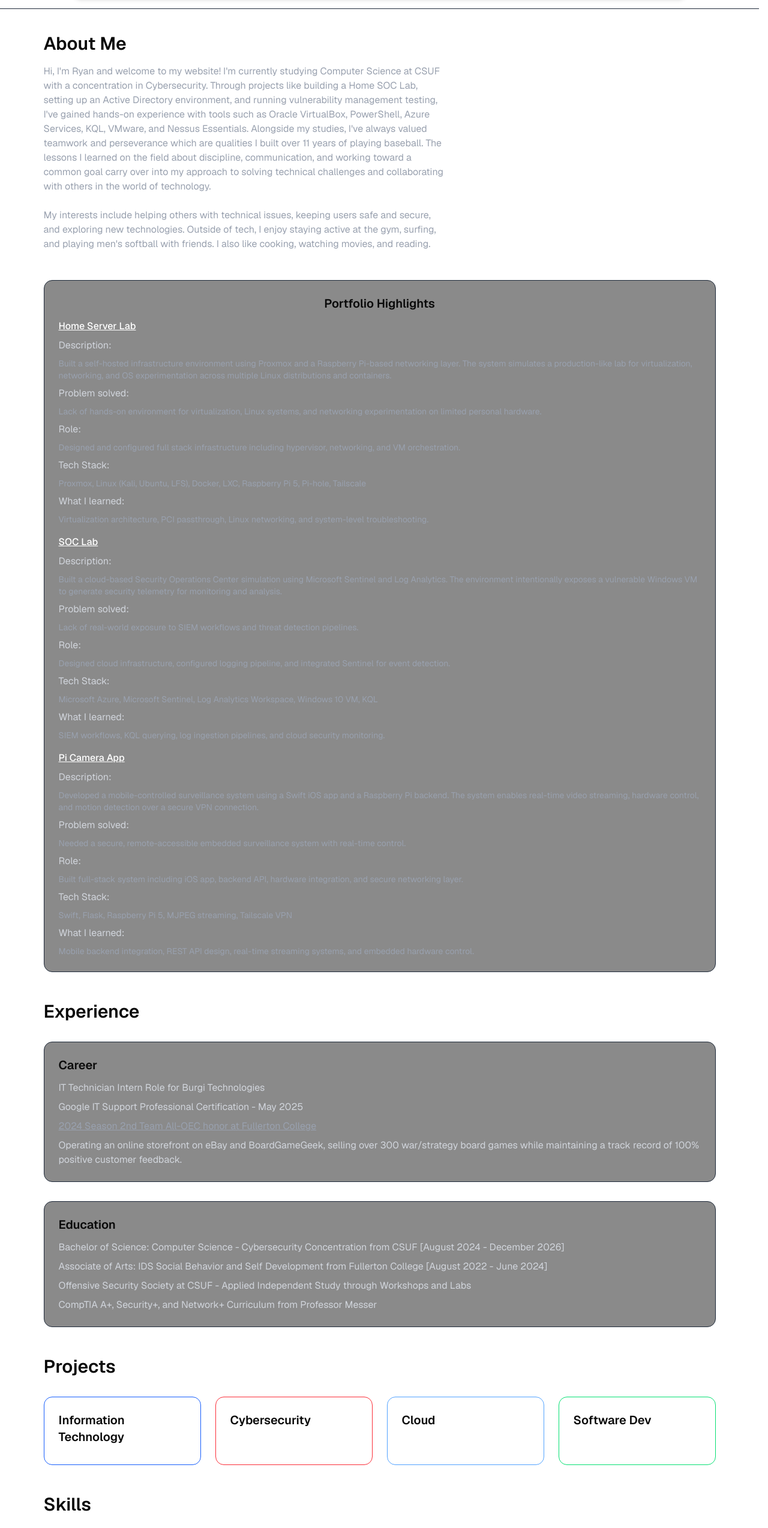
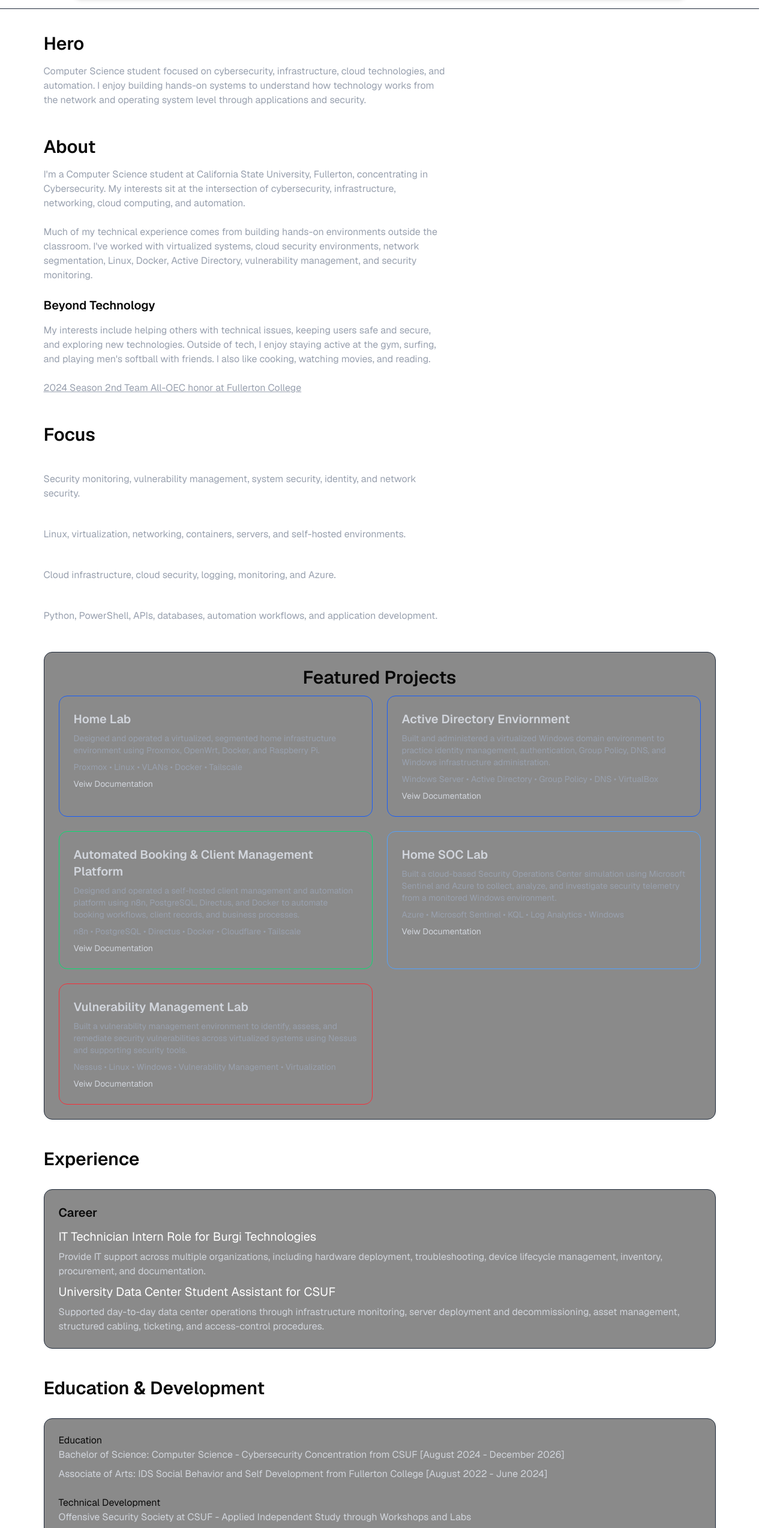
Before and after one commit to Ryan4012/portv2, a Next.js app: page / in a window 1280 px wide. Shown: the part 78-2626 px from the top of the page at 60% size. Built offline with nearby package versions, Linux system fonts and the light colour scheme.

Commit message:
home page updates and adjustments

```diff
--- a/app/page.tsx
+++ b/app/page.tsx
@@ -4,80 +4,104 @@ export default function Home() {
   return (
     <div className="space-y-12">
 
-      {/* About */}
-      <section id="about">
-        <h2 className="text-3xl font-semibold">About Me</h2>
+      {/* Hero */}
+      <section id="hero">
+      <h2 className="text-3xl font-semibold">Hero</h2>
         <p className="mt-4 text-gray-400 max-w-2xl">
-        Hi, I'm Ryan and welcome to my website! I'm currently studying Computer Science at CSUF with a concentration in Cybersecurity. Through projects like building a Home SOC Lab, setting up an Active Directory environment, and running vulnerability management testing, I've gained hands-on experience with tools such as Oracle VirtualBox, PowerShell, Azure Services, KQL, VMware, and Nessus Essentials. Alongside my studies, I've always valued teamwork and perseverance which are qualities I built over 11 years of playing baseball. The lessons I learned on the field about discipline, communication, and working toward a common goal carry over into my approach to solving technical challenges and collaborating with others in the world of technology.
-          <br /><br />
-          My interests include helping others with technical issues, keeping users safe and secure, and exploring new technologies. Outside of tech, I enjoy staying active at the gym, surfing, and playing men's softball with friends. I also like cooking, watching movies, and reading.
+        Computer Science student focused on cybersecurity, infrastructure, cloud technologies, and automation. I enjoy building hands-on systems to understand how technology works from the network and operating system level through applications and security.
+
         </p>
       </section>
 
-      <div className="p-6 rounded-xl border border-gray-800 bg-neutral-900/50">
-        <h3 className="text-xl font-semibold mb-3 text-center">Portfolio Highlights</h3>
+      {/* About */}
+      <section id="about">
+        <h2 className="text-3xl font-semibold">About</h2>
+        <p className="mt-4 text-gray-400 max-w-2xl">
+          I'm a Computer Science student at California State University, Fullerton, concentrating in Cybersecurity. My interests sit at the intersection of cybersecurity, infrastructure, networking, cloud computing, and automation.
+          <br /><br />
+          Much of my technical experience comes from building hands-on environments outside the classroom. I've worked with virtualized systems, cloud security environments, network segmentation, Linux, Docker, Active Directory, vulnerability management, and security monitoring.
+          <br /><br />
 
-        <div className="space-y-4 text-gray-300">
-          <div className="space-y-2 [&>p]:text-sm [&>p]:text-gray-400">
-            <h3 className="font-medium text-white underline">Home Server Lab</h3>
+        </p>
 
-            <h3>Description:</h3>
-            <p>Built a self-hosted infrastructure environment using Proxmox and a Raspberry Pi-based networking layer. The system simulates a production-like lab for virtualization, networking, and OS experimentation across multiple Linux distributions and containers.</p>
+        <h3 className="text-xl font-semibold">Beyond Technology</h3>
+        <p className="mt-4 text-gray-400 max-w-2xl">
+        My interests include helping others with technical issues, keeping users safe and secure, and exploring new technologies. Outside of tech, I enjoy staying active at the gym, surfing, and playing men's softball with friends. I also like cooking, watching movies, and reading.
+        </p>
+        <br></br>
+        <p><a className="text-gray-400 underline" href="https://www.fchornets.com/sports/bsb/2023-24/releases/20240501oroaju">2024 Season 2nd Team All-OEC honor at Fullerton College</a></p>
 
-            <h3>Problem solved:</h3>
-            <p>Lack of hands-on environment for virtualization, Linux systems, and networking experimentation on limited personal hardware.</p>
+      </section>
 
-            <h3>Role:</h3>
-            <p>Designed and configured full stack infrastructure including hypervisor, networking, and VM orchestration.</p>
+      {/* Focus */}
+      <section id="focus">
+        <h2 className="text-3xl font-semibold">Focus</h2>
 
-            <h3>Tech Stack:</h3>
-            <p>Proxmox, Linux (Kali, Ubuntu, LFS), Docker, LXC, Raspberry Pi 5, Pi-hole, Tailscale</p>
+        <h3 className="text-xl text-white font-semibold">Cybersecurity</h3>
+        <p className="mt-4 text-gray-400 max-w-2xl">
+          Security monitoring, vulnerability management, system security, identity, and network security.
+        </p>
 
-            <h3>What I learned:</h3>
-            <p>Virtualization architecture, PCI passthrough, Linux networking, and system-level troubleshooting.</p>
-          </div>
+        <h3 className="text-xl text-white font-semibold">Infrastructure</h3>
+        <p className="mt-4 text-gray-400 max-w-2xl">
+          Linux, virtualization, networking, containers, servers, and self-hosted environments.
+        </p>
 
-          <div className="space-y-2 [&>p]:text-sm [&>p]:text-gray-400">
-            <h3 className="font-medium text-white underline">SOC Lab</h3>
+        <h3 className="text-xl text-white font-semibold">Cloud</h3>
+        <p className="mt-4 text-gray-400 max-w-2xl">
+          Cloud infrastructure, cloud security, logging, monitoring, and Azure.
+        </p>
 
-            <h3>Description:</h3>
-            <p>Built a cloud-based Security Operations Center simulation using Microsoft Sentinel and Log Analytics. The environment intentionally exposes a vulnerable Windows VM to generate security telemetry for monitoring and analysis.</p>
+        <h3 className="text-xl text-white font-semibold">Automation & Development</h3>
+        <p className="mt-4 text-gray-400 max-w-2xl">
+          Python, PowerShell, APIs, databases, automation workflows, and application development.
+        </p>
+      </section>
 
-            <h3>Problem solved:</h3>
-            <p>Lack of real-world exposure to SIEM workflows and threat detection pipelines.</p>
+      <section id="projects">
 
-            <h3>Role:</h3>
-            <p>Designed cloud infrastructure, configured logging pipeline, and integrated Sentinel for event detection.</p>
+        {/*
+        <div className="space-y-8">
 
-            <h3>Tech Stack:</h3>
-            <p>Microsoft Azure, Microsoft Sentinel, Log Analytics Workspace, Windows 10 VM, KQL</p>
+          <h1 className="text-3xl font-semibold">Featured Projects</h1>
 
-            <h3>What I learned:</h3>
-            <p>SIEM workflows, KQL querying, log ingestion pipelines, and cloud security monitoring.</p>
-
-          </div>
-
-          <div className="space-y-2 [&>p]:text-sm [&>p]:text-gray-400">
-            <h3 className="font-medium text-white underline">Pi Camera App</h3>
-
-            <h3>Description:</h3>
-            <p>Developed a mobile-controlled surveillance system using a Swift iOS app and a Raspberry Pi backend. The system enables real-time video streaming, hardware control, and motion detection over a secure VPN connection.</p>
-
-            <h3>Problem solved:</h3>
-            <p>Needed a secure, remote-accessible embedded surveillance system with real-time control.</p>
-
-            <h3>Role:</h3>
-            <p>Built full-stack system including iOS app, backend API, hardware integration, and secure networking layer.</p>
-
-            <h3>Tech Stack:</h3>
-            <p>Swift, Flask, Raspberry Pi 5, MJPEG streaming, Tailscale VPN</p>
-
-            <h3>What I learned:</h3>
-            <p>Mobile backend integration, REST API design, real-time streaming systems, and embedded hardware control.</p>
+          <div className="grid md:grid-cols-2 gap-6">
+            <ProjectCard title="Home Lab" href="https://github.com/Ryan4012/HomeLab" variant="it" description={"Bio here"} />
+            <ProjectCard title="Client SaaS" href="https://github.com/Ryan4012/Auto-Client" variant="dev" description={"Bio here"} />
+            <ProjectCard title="Home SOC Lab" href="https://github.com/Ryan4012/AzureHomeSOCLab" variant="cloud" description={"Bio here"} />
+            <ProjectCard title="Active Directory Enviornment" href="https://github.com/Ryan4012/ActiveDirectoryLab" variant="it" description={"Bio here"} />
+            <ProjectCard title="Vulnerability Management Lab" href="https://github.com/Ryan4012/VulnerabilityManagementLab" variant="cyber" description={"Bio here"} />
 
           </div>
         </div>
-      </div>
+        */}
+
+        <div className="p-6 rounded-xl border border-gray-800 bg-neutral-900/50">
+          <h1 className="text-3xl font-semibold mb-3 text-center">Featured Projects</h1>
+
+          <div className="space-y-4 text-gray-300">
+            <div className="space-y-2 [&>p]:text-sm [&>p]:text-gray-400">
+
+              <div className="space-y-8">
+
+                <div className="grid md:grid-cols-2 gap-6">
+                  <ProjectCard title="Home Lab" href="https://github.com/Ryan4012/HomeLab" variant="it" description={"Designed and operated a virtualized, segmented home infrastructure environment using Proxmox, OpenWrt, Docker, and Raspberry Pi."} subdescription={"Proxmox • Linux • VLANs • Docker • Tailscale"} click={"Veiw Documentation"} />
+                  <ProjectCard title="Active Directory Enviornment" href="https://github.com/Ryan4012/ActiveDirectoryLab" variant="it" description={"Built and administered a virtualized Windows domain environment to practice identity management, authentication, Group Policy, DNS, and Windows infrastructure administration."} subdescription={"Windows Server • Active Directory • Group Policy • DNS • VirtualBox"} click={"Veiw Documentation"} />
+                  <ProjectCard title="Automated Booking & Client Management Platform" href="https://github.com/Ryan4012/Auto-Client" variant="dev" description={"Designed and operated a self-hosted client management and automation platform using n8n, PostgreSQL, Directus, and Docker to automate booking workflows, client records, and business processes."} subdescription={"n8n • PostgreSQL • Directus • Docker • Cloudflare • Tailscale"} click={"Veiw Documentation"} />
+                  <ProjectCard title="Home SOC Lab" href="https://github.com/Ryan4012/AzureHomeSOCLab" variant="cloud" description={"Built a cloud-based Security Operations Center simulation using Microsoft Sentinel and Azure to collect, analyze, and investigate security telemetry from a monitored Windows environment."} subdescription={"Azure • Microsoft Sentinel • KQL • Log Analytics • Windows"} click={"Veiw Documentation"} />
+                  <ProjectCard title="Vulnerability Management Lab" href="https://github.com/Ryan4012/VulnerabilityManagementLab" variant="cyber" description={"Built a vulnerability management environment to identify, assess, and remediate security vulnerabilities across virtualized systems using Nessus and supporting security tools."} subdescription={"Nessus • Linux • Windows • Vulnerability Management • Virtualization"} click={"Veiw Documentation"} />
+
+                </div>
+              </div>
+
+            </div>
+          </div>
+        </div>
+
+
+      </section>
+
+
 
       {/* Highlights */}
       <section id="experience" className="space-y-8">
@@ -87,40 +111,49 @@ export default function Home() {
         <div className="p-6 rounded-xl border border-gray-800 bg-neutral-900/50">
           <h3 className="text-xl font-semibold mb-3">Career</h3>
           <ul className="space-y-2 text-gray-300">
-            <li>IT Technician Intern Role for Burgi Technologies</li>
-            <li>Google IT Support Professional Certification - May 2025</li>
-            <li><a className="text-gray-400 underline" href="https://www.fchornets.com/sports/bsb/2023-24/releases/20240501oroaju">2024 Season 2nd Team All-OEC honor at Fullerton College</a></li>
-            <li>Operating an online storefront on eBay and BoardGameGeek, selling over 300 war/strategy board games while maintaining a track record of 100% positive customer feedback.</li>
+            <p className="text-xl text-white">IT Technician Intern Role for Burgi Technologies</p>
+            <li>Provide IT support across multiple organizations, including hardware deployment, troubleshooting, device lifecycle management, inventory, procurement, and documentation.</li>
+
+            <p className="text-xl text-white">University Data Center Student Assistant for CSUF</p>
+            <li>Supported day-to-day data center operations through infrastructure monitoring, server deployment and decommissioning, asset management, structured cabling, ticketing, and access-control procedures.</li>
           </ul>
         </div>
 
+
+
+      </section>
+
+      <section id="education">
+
+        <h1 className="text-3xl font-semibold my-8">Education & Development</h1>
+
+
         <div className="p-6 rounded-xl border border-gray-800 bg-neutral-900/50">
-          <h3 className="text-xl font-semibold mb-3">Education</h3>
+          <h2>Education</h2>
           <ul className="space-y-2 text-gray-300">
             <li>Bachelor of Science: Computer Science - Cybersecurity Concentration from CSUF [August 2024 - December 2026]</li>
             <li>Associate of Arts: IDS Social Behavior and Self Development from Fullerton College [August 2022 - June 2024]</li>
+          </ul>
+
+          <br></br>
+
+          <h2>Technical Development</h2>
+          <ul className="space-y-2 text-gray-300">
             <li>Offensive Security Society at CSUF - Applied Independent Study through Workshops and Labs</li>
             <li>CompTIA A+, Security+, and Network+ Curriculum from Professor Messer</li>
           </ul>
+
+          <br></br>
+          <h2>Certifications</h2>
+          <ul className="space-y-2 text-gray-300">
+            <li>...</li>
+          </ul>
+
         </div>
 
       </section>
 
-      <section id="projects">
-        <div className="space-y-8">
-
-          <h1 className="text-3xl font-semibold">Projects</h1>
-
-          <div className="grid md:grid-cols-4 gap-6">
-            <ProjectCard title="Information Technology" href="https://github.com/stars/Ryan4012/lists/information-technology" variant="it" description={""} />
-            <ProjectCard title="Cybersecurity" href="https://github.com/stars/Ryan4012/lists/cybersecurity" variant="cyber" description={""} />
-            <ProjectCard title="Cloud" href="https://github.com/stars/Ryan4012/lists/cloud" variant="cloud" description={""} />
-            <ProjectCard title="Software Dev" href="https://github.com/stars/Ryan4012/lists/software-development" variant="dev" description={""} />
-          </div>
-        </div>
-      </section>
-
-
+      {/*
       <section id="skills">
 
       <h1 className="text-3xl font-semibold my-8">Skills</h1>
@@ -136,7 +169,7 @@ export default function Home() {
         </div>
 
       </section>
-
+      */}
 
 
 
--- a/components/Navbar.tsx
+++ b/components/Navbar.tsx
@@ -17,17 +17,16 @@ export default function Navbar() {
       bgColor: "#4A4458",
       textColor: "#fff",
       links: [
-        { label: "About", href: "/#about", ariaLabel: "About Me" },
+        { label: "About", href: "/#hero", ariaLabel: "About Me" },
         { label: "Experience", href:"/#experience", ariaLabel: "About Careers"},
       ]
     },
     {
-      label: "Projects & Skills",
+      label: "Projects",
       bgColor: "#4A4458",
       textColor: "#fff",
       links: [
-        { label: "Featured", href: "/#projects", ariaLabel: "Featured Projects" },
-        { label: "Skills", href: "/#skills", ariaLabel: "Featured Skills" }
+        { label: "Featured", href: "/#projects", ariaLabel: "Featured Projects" }
       ]
     },
     {
--- a/components/ProjectCard.tsx
+++ b/components/ProjectCard.tsx
@@ -1,12 +1,14 @@
 type Props = {
     title: string;
     description: string;
+    subdescription: string;
     href: string;
     variant: "it" | "cyber" | "cloud" | "dev";
     tech?: string[];
+    click: string;
   };
 
-export default function ProjectCard({ title, description, href, variant, tech }: Props) {
+export default function ProjectCard({ title, description,subdescription, href, variant, tech, click }: Props) {
   const styles = {
     it: "border-blue-600 hover:shadow-blue-500/20",
     cyber: "border-red-500 hover:shadow-red-500/20",
@@ -24,6 +26,14 @@ export default function ProjectCard({ title, description, href, variant, tech }:
       <p className="mt-2 text-sm text-gray-400">
         {description}
       </p>
+      <p className="mt-2 text-sm text-gray-400">
+        {subdescription}
+      </p>
+
+      <p className="mt-2 text-sm text white">
+        {click}
+      </p>
+
 
       {tech && (
         <div className="mt-4 flex flex-wrap gap-2">
```
